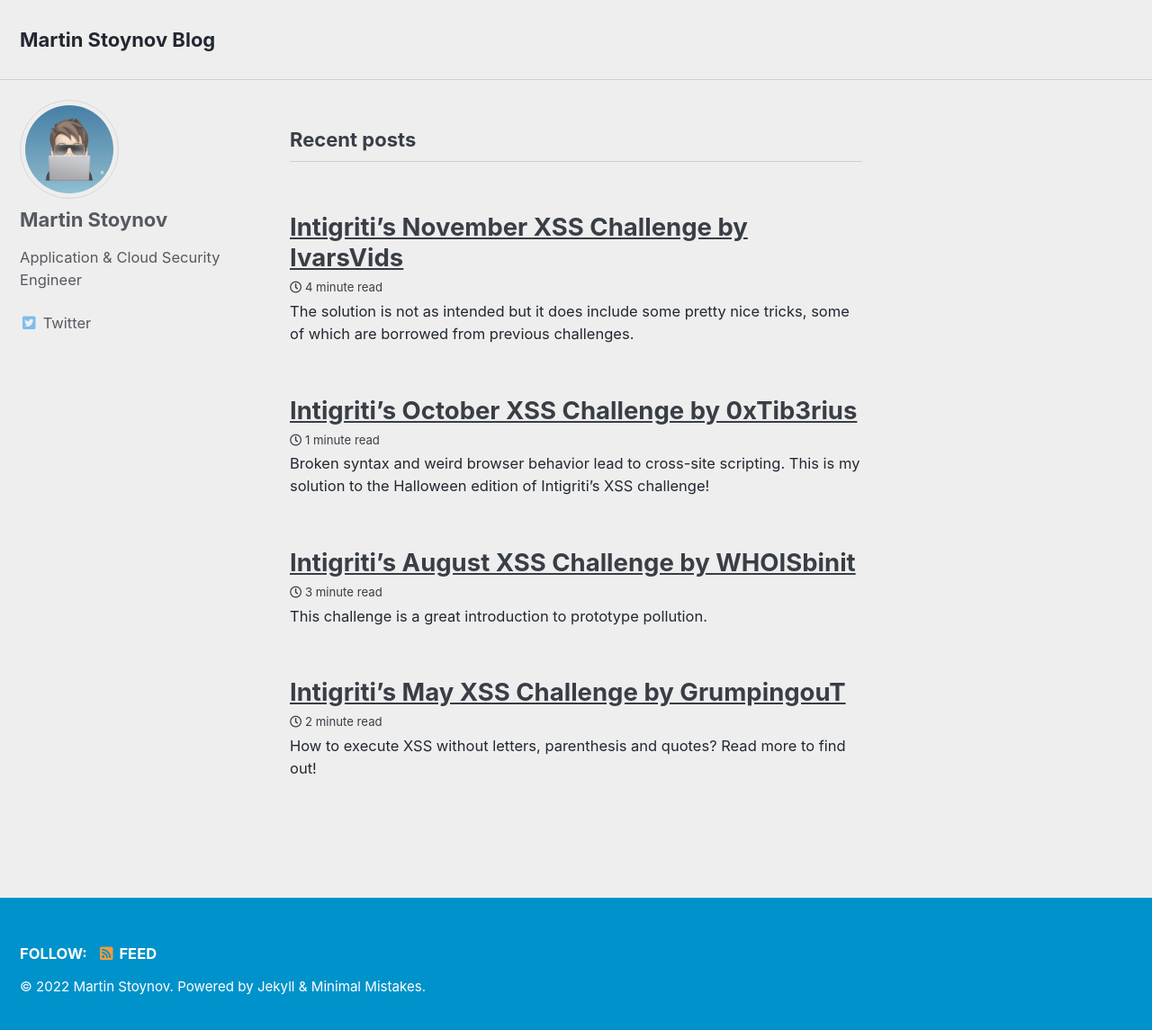
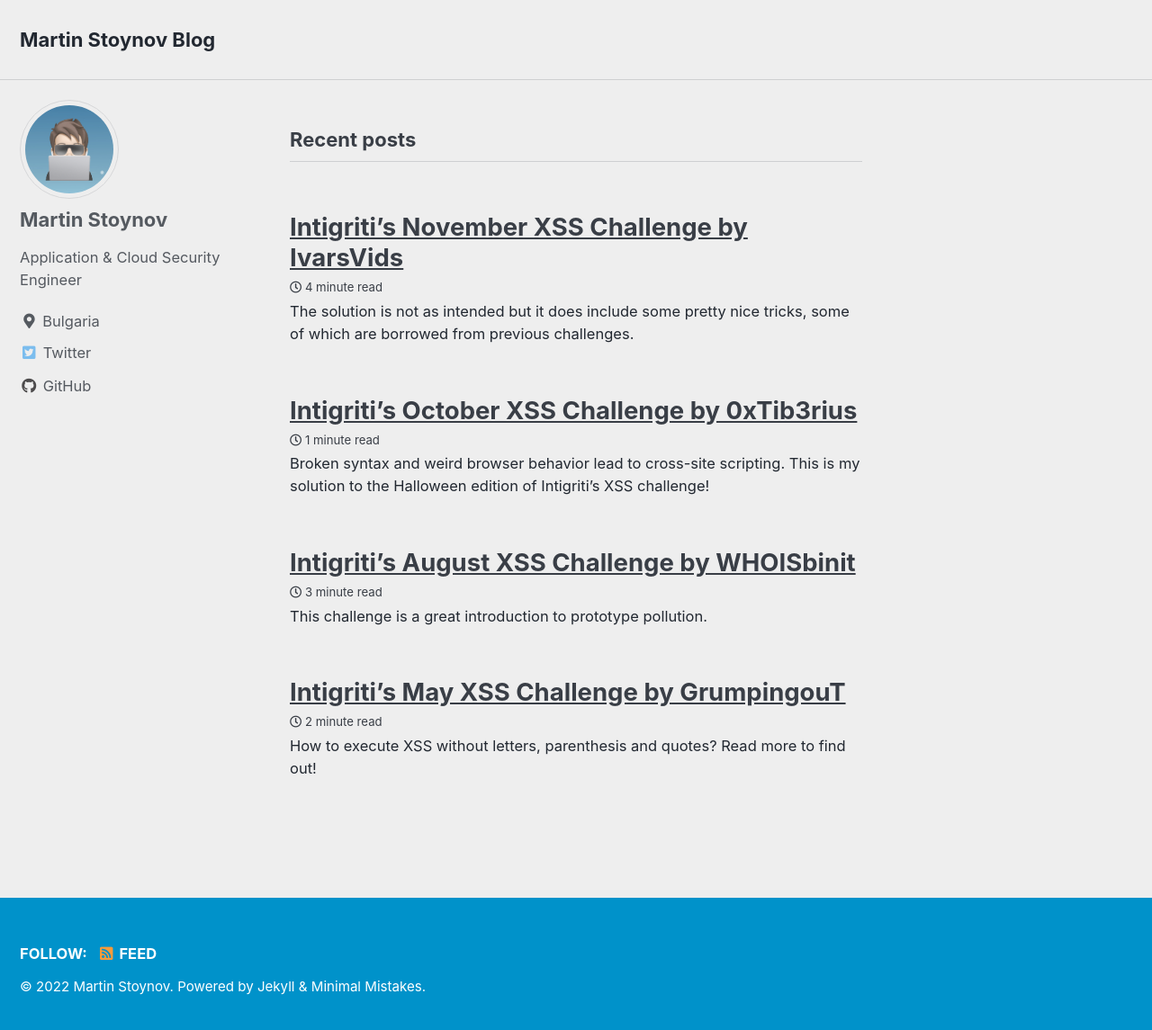
Before and after one commit to martinstnv/challenges, a Jekyll site: the page built from index.html, in a window 1280 px wide and 1153 px high. Shown: the top 1145 px of the window at 90% size. Built offline with Jekyll 4.4.1, drawn with Linux system fonts in a browser that asks for light colours; cached includes are drawn as plain includes; the list of posts is cut into pages by our own code.

```diff
--- a/_config.yml
+++ b/_config.yml
@@ -107,7 +107,7 @@ author:
   name             : "Martin Stoynov"
   avatar           : "/assets/images/avatar.jpeg"
   bio              : "Application & Cloud Security Engineer"
-  location         :
+  location         : "Bulgaria"
   email            :
   links:
     - label: "Email"
@@ -124,7 +124,7 @@ author:
       # url: "https://facebook.com/"
     - label: "GitHub"
       icon: "fab fa-fw fa-github"
-      # url: "https://github.com/"
+      url: "https://github.com/martinstnv"
     - label: "Instagram"
       icon: "fab fa-fw fa-instagram"
       # url: "https://instagram.com/"
```
Also changed, not shown: assets/images/intigriti/2021/12/alert.png (added), assets/images/intigriti/2021/12/best-fit-mapping-attempt.png (added), assets/images/intigriti/2021/12/encoded-referrer-payload.png (added), assets/images/intigriti/2021/12/example-payload.png (added), assets/images/intigriti/2021/12/example-referrer-paylaod.png (added), assets/images/intigriti/2021/12/filter.png (added), assets/images/intigriti/2021/12/injection.png (added), assets/images/intigriti/2021/12/intigriti-tip.png (added), assets/images/intigriti/2021/12/merry-xmas.png (added), assets/images/intigriti/2021/12/referrer-reflection.png (added), assets/images/intigriti/2021/12/referrerpolicy-values.png (added), assets/images/intigriti/2021/12/share.jpg (added), 1 other file.
